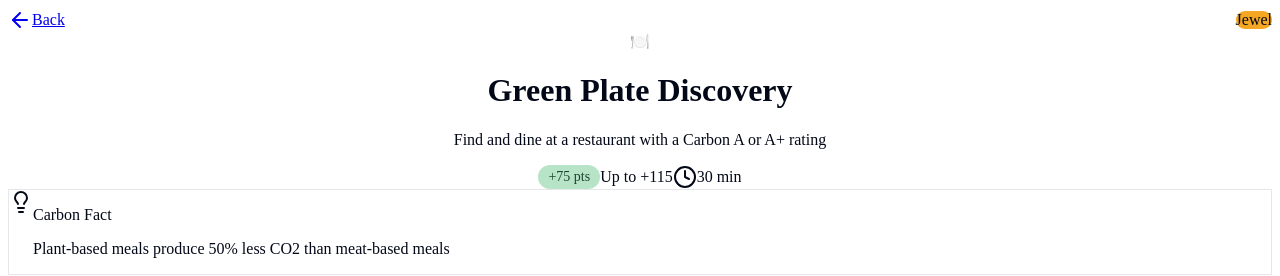
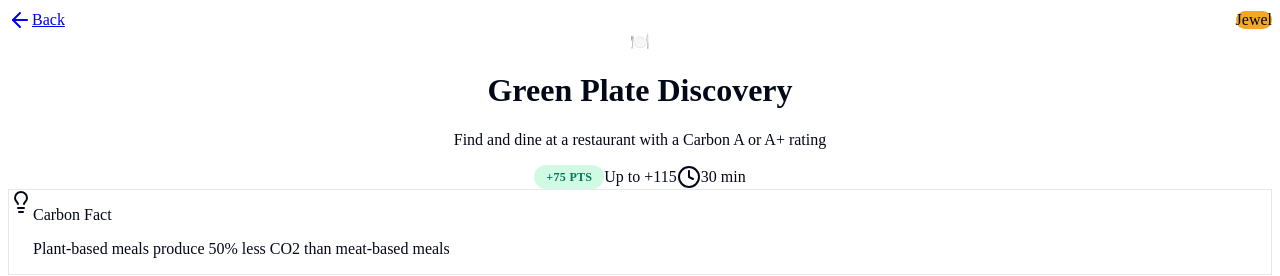
Before and after one commit to onsenix12/carbon-max-app, a Next.js app: page /carbonmax/quest/jewel-green-plate in a window 1280 px wide. Shown: the top 276 px of the page. Built offline with nearby package versions, Linux system fonts and the light colour scheme.

Commit message:
Update quest-card and points-badge classes to use EcoQuest design system

```diff
--- a/app/globals.css
+++ b/app/globals.css
@@ -103,18 +103,16 @@
   /* Card styles */
   .quest-card {
     background-color: white;
-    border-radius: 1.25rem;
+    border-radius: var(--radius-md);
     padding: 1rem;
-    box-shadow: 0 1px 2px 0 rgb(0 0 0 / 0.05);
-    border-width: 1px;
-    border-color: rgb(243 244 246);
-    transition-property: all;
-    transition-timing-function: cubic-bezier(0.4, 0, 0.2, 1);
-    transition-duration: 200ms;
+    box-shadow: 0 1px 3px 0 rgba(0, 0, 0, 0.1), 0 1px 2px -1px rgba(0, 0, 0, 0.1);
+    border: 1px solid hsl(var(--border));
+    transition: all 0.2s ease;
   }
 
   .quest-card:hover {
-    box-shadow: 0 4px 6px -1px rgb(0 0 0 / 0.1), 0 2px 4px -2px rgb(0 0 0 / 0.1);
+    box-shadow: 0 4px 6px -1px rgba(0, 0, 0, 0.1), 0 2px 4px -2px rgba(0, 0, 0, 0.1);
+    transform: translateY(-2px);
   }
 
   /* Mode-specific backgrounds */
@@ -134,16 +132,15 @@
   .points-badge {
     display: inline-flex;
     align-items: center;
-    padding-left: 0.625rem;
-    padding-right: 0.625rem;
-    padding-top: 0.125rem;
-    padding-bottom: 0.125rem;
+    padding: 0.25rem 0.75rem;
     border-radius: 9999px;
-    font-size: 0.875rem;
-    line-height: 1.25rem;
-    font-weight: 500;
-    background-color: #B7E4C7;
-    color: #1B4332;
+    font-size: 0.75rem;
+    line-height: 1rem;
+    font-weight: 600;
+    background-color: hsl(var(--success-light));
+    color: hsl(var(--success-dark));
+    text-transform: uppercase;
+    letter-spacing: 0.025em;
   }
 
   /* Carbon rating badges */
```
